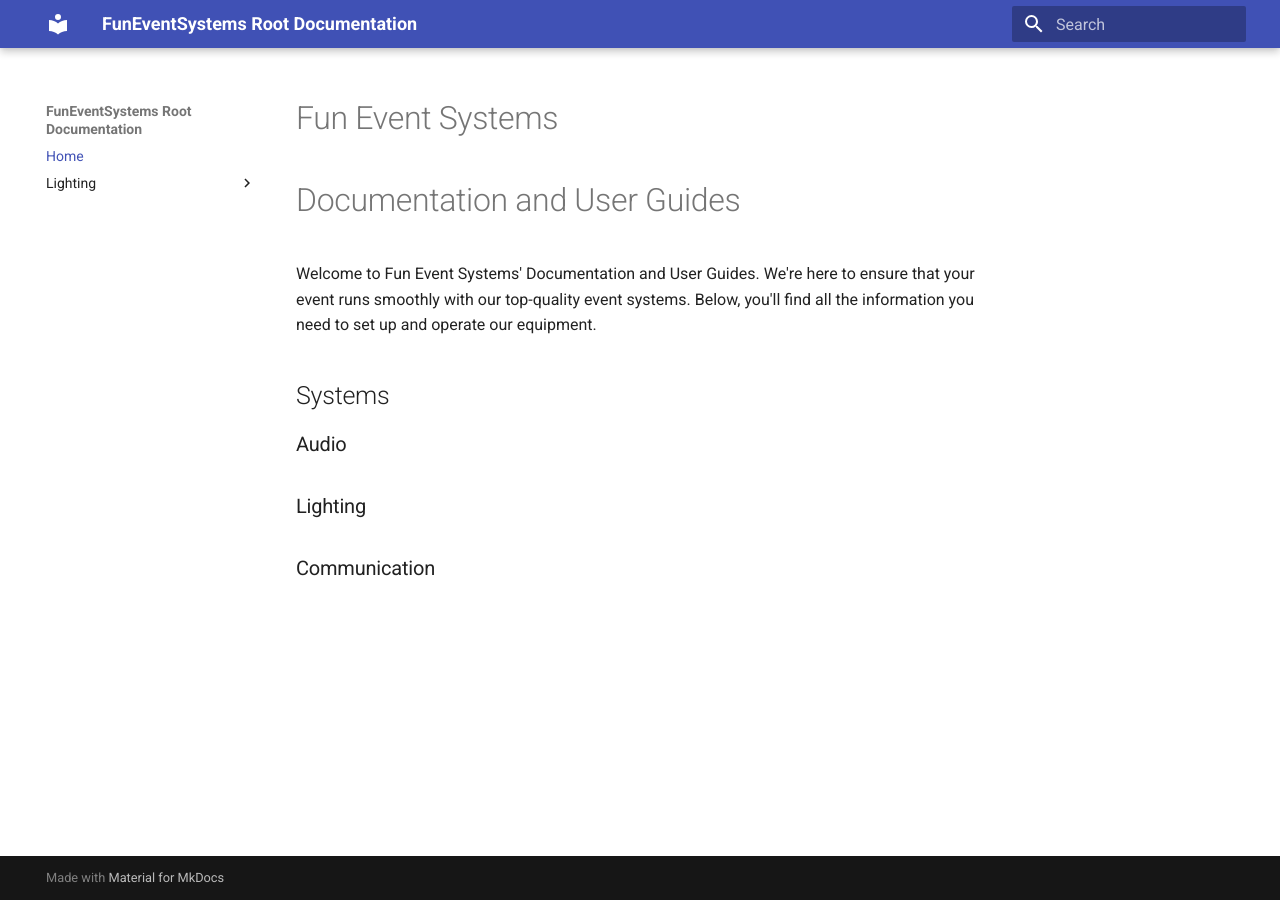
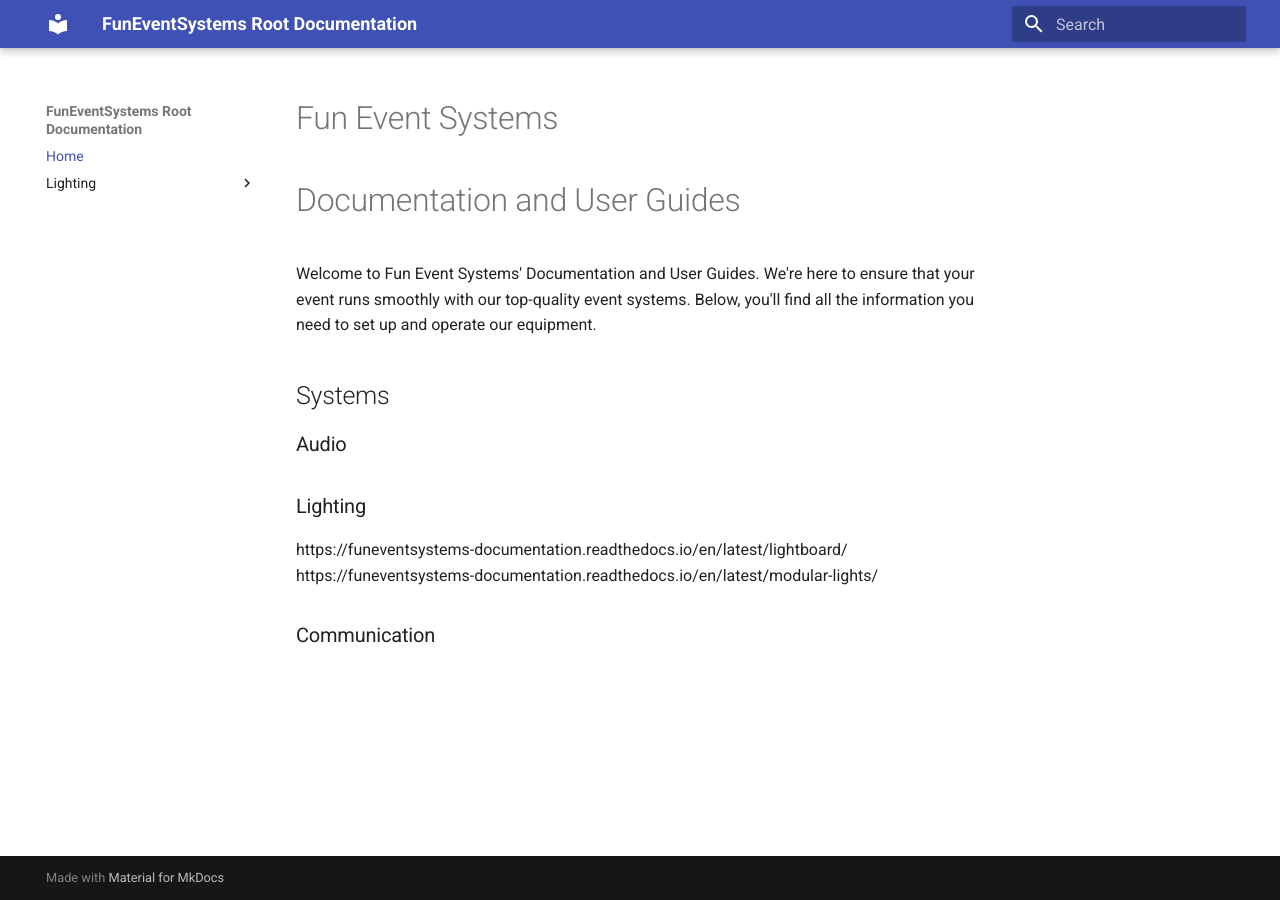
Before and after one commit to funeventsystems/documentation, an MkDocs documentation site: the page built from docs/index.md, in a window 1280 px wide. Built offline with MkDocs 1.6.1 and Material for MkDocs 9.7.7, drawn with Linux system fonts in a browser that asks for light colours; part of the change alters nothing that is shown.

Commit message:
Update index.md

```diff
--- a/docs/index.md
+++ b/docs/index.md
@@ -6,4 +6,6 @@ Welcome to Fun Event Systems' Documentation and User Guides. We're here to ensur
 ## Systems
 ### Audio
 ### Lighting
+https://funeventsystems-documentation.readthedocs.io/en/latest/lightboard/
+https://funeventsystems-documentation.readthedocs.io/en/latest/modular-lights/
 ### Communication
```
